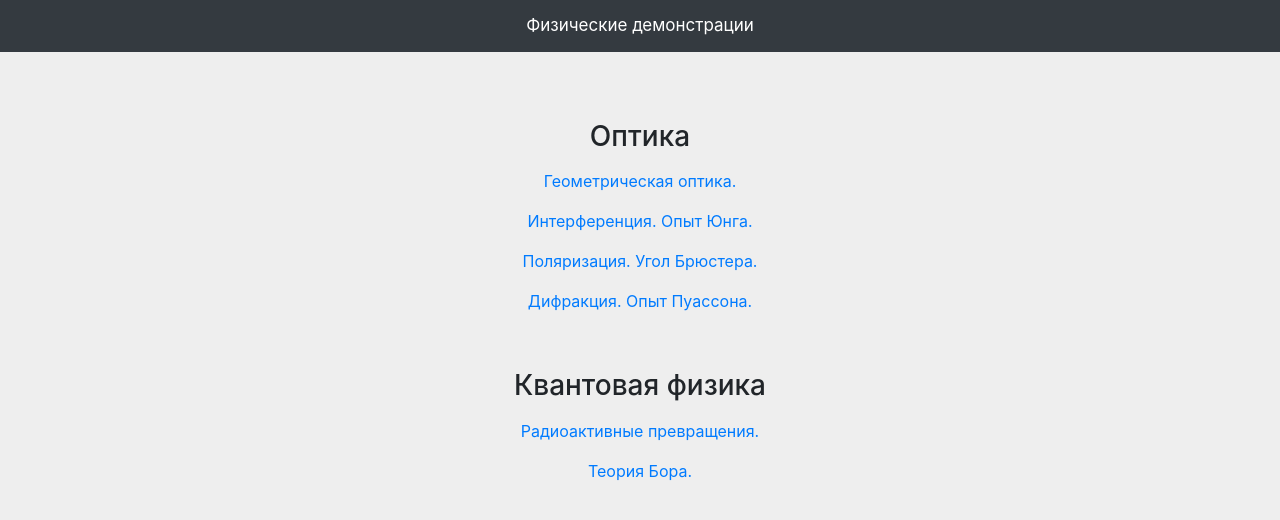
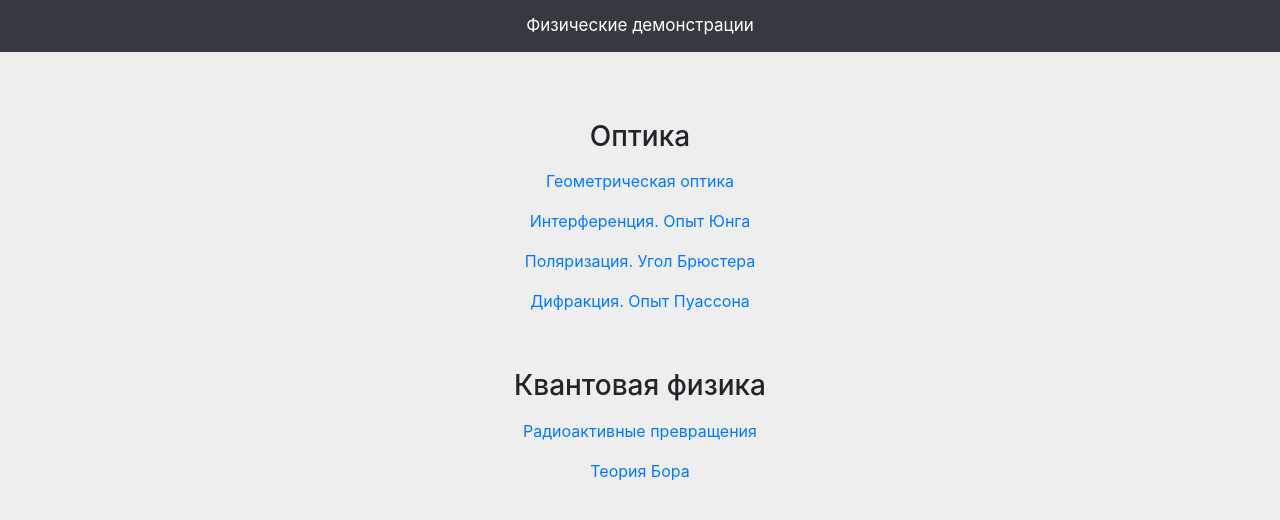
Before and after one commit to itmop3210/physics-simulator, a website: page www/index.html in a window 1280 px wide. Drawn offline with Linux system fonts and the light colour scheme.

Commit message:
Delete dots from names of references

```diff
--- a/www/index.html
+++ b/www/index.html
@@ -24,25 +24,25 @@
                 <h3>Оптика</h3>
 
                 <li class="nav-item">
-                  <a class="nav-link" href="geom_optics.html">Геометрическая оптика.</a>
+                  <a class="nav-link" href="geom_optics.html">Геометрическая оптика</a>
                 </li>
                 <li class="nav-item">
-                    <a class="nav-link" href="interference_young.html">Интерференция. Опыт Юнга.</a>
+                    <a class="nav-link" href="interference_young.html">Интерференция. Опыт Юнга</a>
                 </li>
               <li class="nav-item">
-                  <a class="nav-link" href="polarization_bryuster.html">Поляризация. Угол Брюстера.</a>
+                  <a class="nav-link" href="polarization_bryuster.html">Поляризация. Угол Брюстера</a>
               </li>
 				<li class="nav-item">
-                  <a class="nav-link" href="difrac.html">Дифракция. Опыт Пуассона.</a>
+                  <a class="nav-link" href="difrac.html">Дифракция. Опыт Пуассона</a>
                 </li>
 
 
                 <li><br><br><h3>Квантовая физика</h3></li>
                 <li class="nav-item">
-                  <a class="nav-link" href="nuclear_reaction.html">Радиоактивные превращения.</a>
+                  <a class="nav-link" href="nuclear_reaction.html">Радиоактивные превращения</a>
                 </li>
                 <li class="nav-item">
-                    <a class="nav-link" href="nuclear_levels.html">Теория Бора.</a>
+                    <a class="nav-link" href="nuclear_levels.html">Теория Бора</a>
                 </li>
               </ul>
 
```
